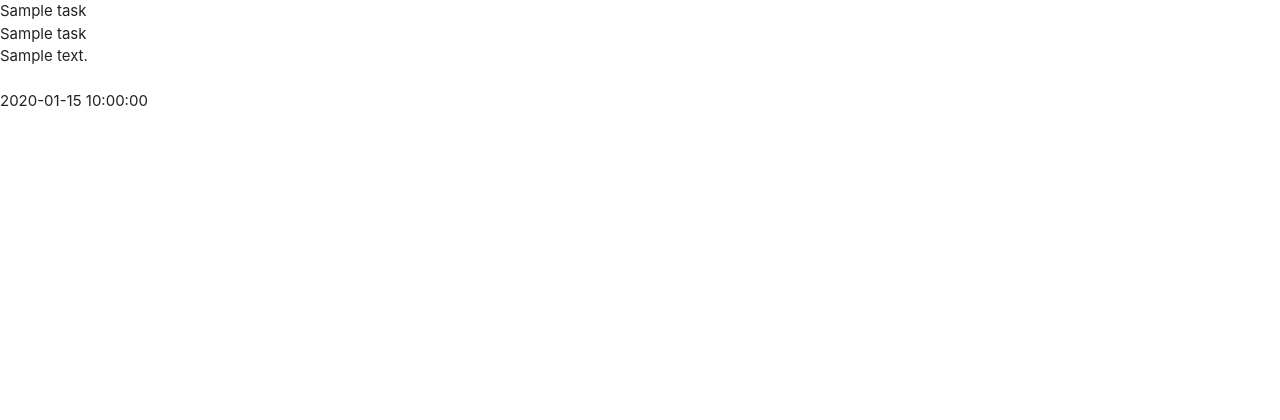
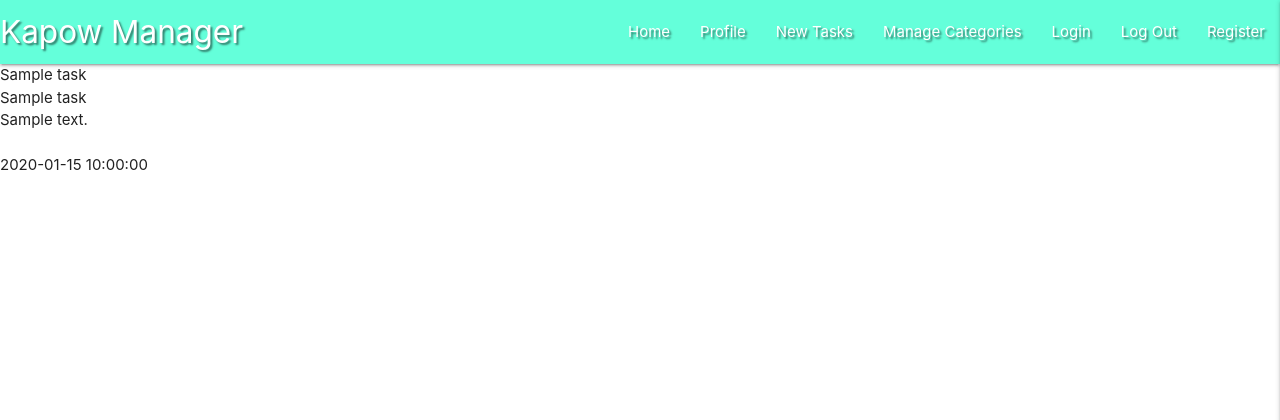
Before and after one commit to dsteyn44/flask_mini-project, a Flask app: page / in a window 1280 px wide. Shown: the top 420 px of the page. Run offline with Flask 2, Linux system fonts and the light colour scheme; a database or web service that is not in the repository returns one stand-in record (values such as "Sample title"); some libraries are stand-ins or nearby versions.

Commit message:
Add Materialize Navbar and Sidenav

```diff
--- a/static/css/style.css
+++ b/static/css/style.css
@@ -0,0 +1,3 @@
+.text-shadow {
+    text-shadow: 2px 2px 2px rgba(0, 0, 0, 0.5);
+}
--- a/static/js/script.js
+++ b/static/js/script.js
@@ -0,0 +1,3 @@
+$(document).ready(function(){
+    $('.sidenav').sidenav({edge: "right"});
+  });
--- a/templates/base.html
+++ b/templates/base.html
@@ -12,6 +12,37 @@
     {% endblock %}
     <title>Task Manager</title>
 </head>
+<header>
+    <!--Top Navbar-->
+    <nav class="nav-extend text-shadow teal accent-2">
+        <div class="nav-wrapper">
+          <a href="{{ url_for('get_tasks')}}" class="brand-logo">Kapow Manager</a>
+          <a href="#" data-target="mobile-demo" class="sidenav-trigger right"><i class="fas fa fa-bars"></i></a>
+          <ul class="right hide-on-med-and-down">
+            <li><a href="{{ url_for('get_tasks')}}">Home</a></li>
+            <li><a href="">Profile</a></li>
+            <li><a href="">New Tasks</a></li>
+            <li><a href="">Manage Categories</a></li>
+            <li><a href="">Login</a></li>
+            <li><a href="">Log Out</a></li>
+            <li><a href="">Register</a></li>
+          </ul>
+        </div>
+      </nav>
+    <!--Side bar-->
+      <ul class="sidenav" id="mobile-demo">
+            <li><h4 class="center-align light-blue-text text-darken-4">Task Manager</h4></li>
+            <li><a href="{{ url_for('get_tasks')}}">Home</a></li>
+            <li><a href="">Profile</a></li>
+            <li><a href="">New Tasks</a></li>
+            <li><a href="">Manage Categories</a></li>
+            <li><a href="">Login</a></li>
+            <li><a href="">Log Out</a></li>
+            <li><a href="">Register</a></li>
+          </ul>
+      </ul>
+
+</header>
 <body>
 
     {% block content %}
```
